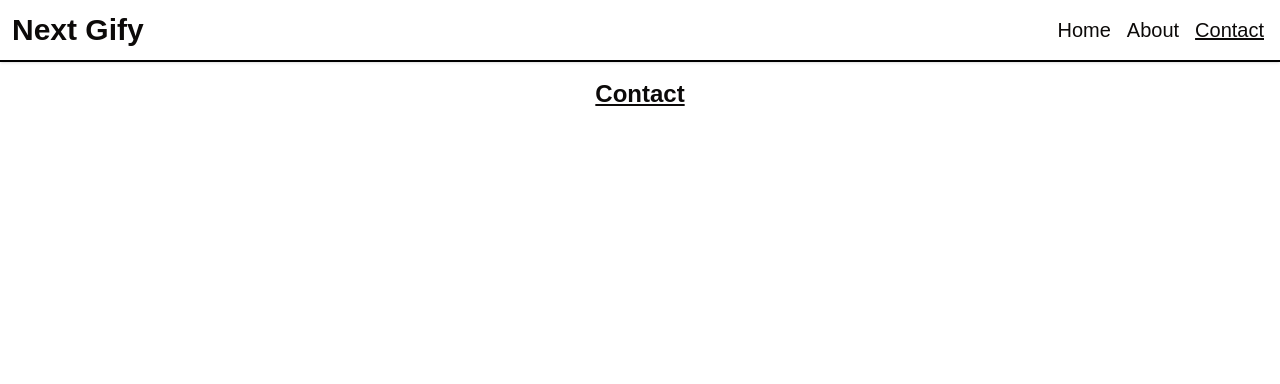
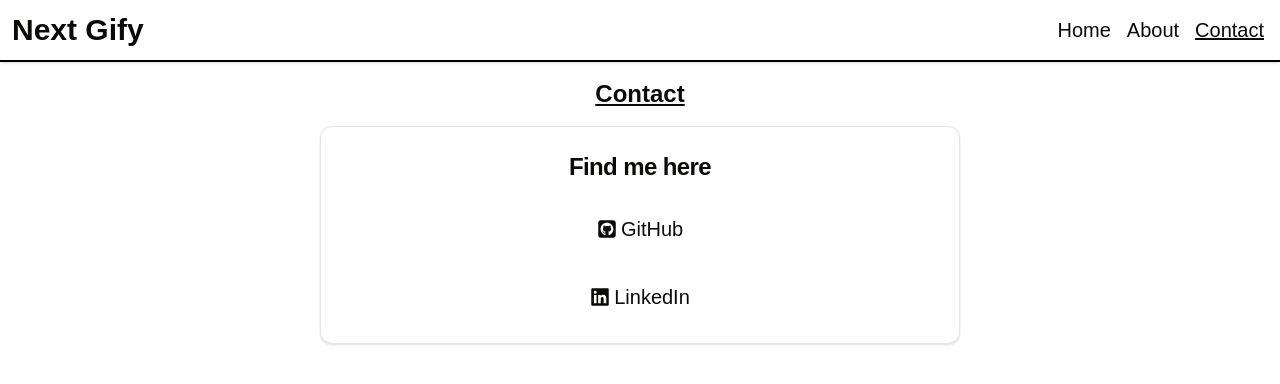
Before and after one commit to Justin-K-Ellis/next-gify, a Next.js app: page /contact in a window 1280 px wide. Shown: the top 384 px of the page. Built offline with nearby package versions, Linux system fonts and the light colour scheme.

Commit message:
Add styling and links to contact page

```diff
--- a/src/app/contact/page.tsx
+++ b/src/app/contact/page.tsx
@@ -1,9 +1,36 @@
+import Link from "next/link";
+
+import {
+  Card,
+  CardContent,
+  CardDescription,
+  CardFooter,
+  CardHeader,
+  CardTitle,
+} from "@/components/ui/card";
+
+import { FaSquareGithub, FaLinkedin } from "react-icons/fa6";
+
 import PageTitle from "@/components/custom-components/PageTitle";
+import SocialCardContent from "@/components/custom-components/SocialCardContent";
 
 export default function Contact() {
   return (
     <>
       <PageTitle text="Contact" />
+      <Card className="p-2">
+        <CardTitle className="text-2xl font-semibold text-center my-4">
+          Find me here
+        </CardTitle>
+        <SocialCardContent url="https://github.com/Justin-K-Ellis">
+          <FaSquareGithub />
+          GitHub
+        </SocialCardContent>
+        <SocialCardContent url="https://www.linkedin.com/in/justin-klitgaard-ellis-384b9965/">
+          <FaLinkedin />
+          LinkedIn
+        </SocialCardContent>
+      </Card>
     </>
   );
 }
--- /dev/null
+++ b/src/components/custom-components/SocialCardContent.tsx
@@ -0,0 +1,20 @@
+import Link from "next/link";
+
+import {
+  Card,
+  CardContent,
+  CardDescription,
+  CardFooter,
+  CardHeader,
+  CardTitle,
+} from "@/components/ui/card";
+
+export default function SocialCardContent({ url, children }) {
+  return (
+    <CardContent className="text-xl hover:bg-secondary hover:shadow rounded-md flex items-center justify-center">
+      <Link href={url} className="flex gap-1 items-center justify-center pt-4">
+        {children}
+      </Link>
+    </CardContent>
+  );
+}
```
